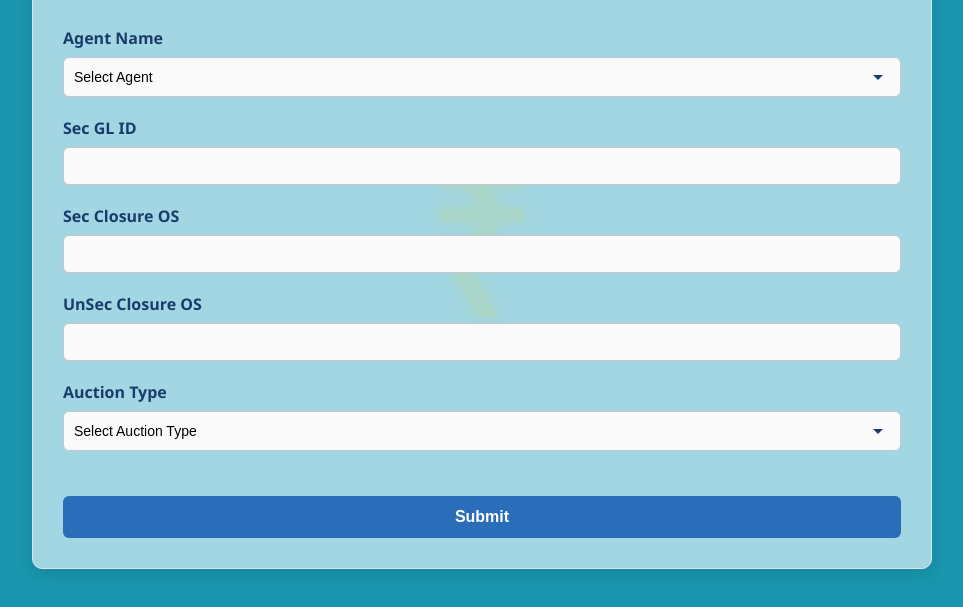
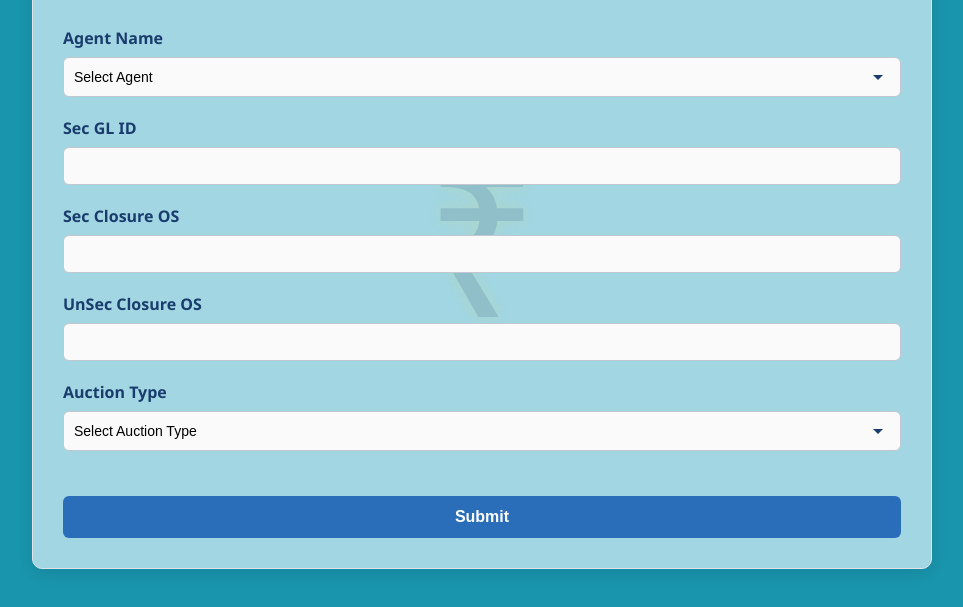
Before and after one commit to RupeekAuctionTeam/test, a plain HTML site: page index.html in a window 1280 px wide. Shown: the part 151-758 px from the top of the page, without its empty margins (158-1121 px from the left). Drawn offline with Linux system fonts and the light colour scheme.

Commit message:
index.html

```diff
--- a/index.html
+++ b/index.html
@@ -31,7 +31,7 @@
             left: 50%;
             transform: translate(-50%, -50%);
             font-size: 200px;
-            color: #ffd700;
+            color: #050505;
             opacity: 0.1;
             animation: shine 3s infinite;
             z-index: 0;
```
